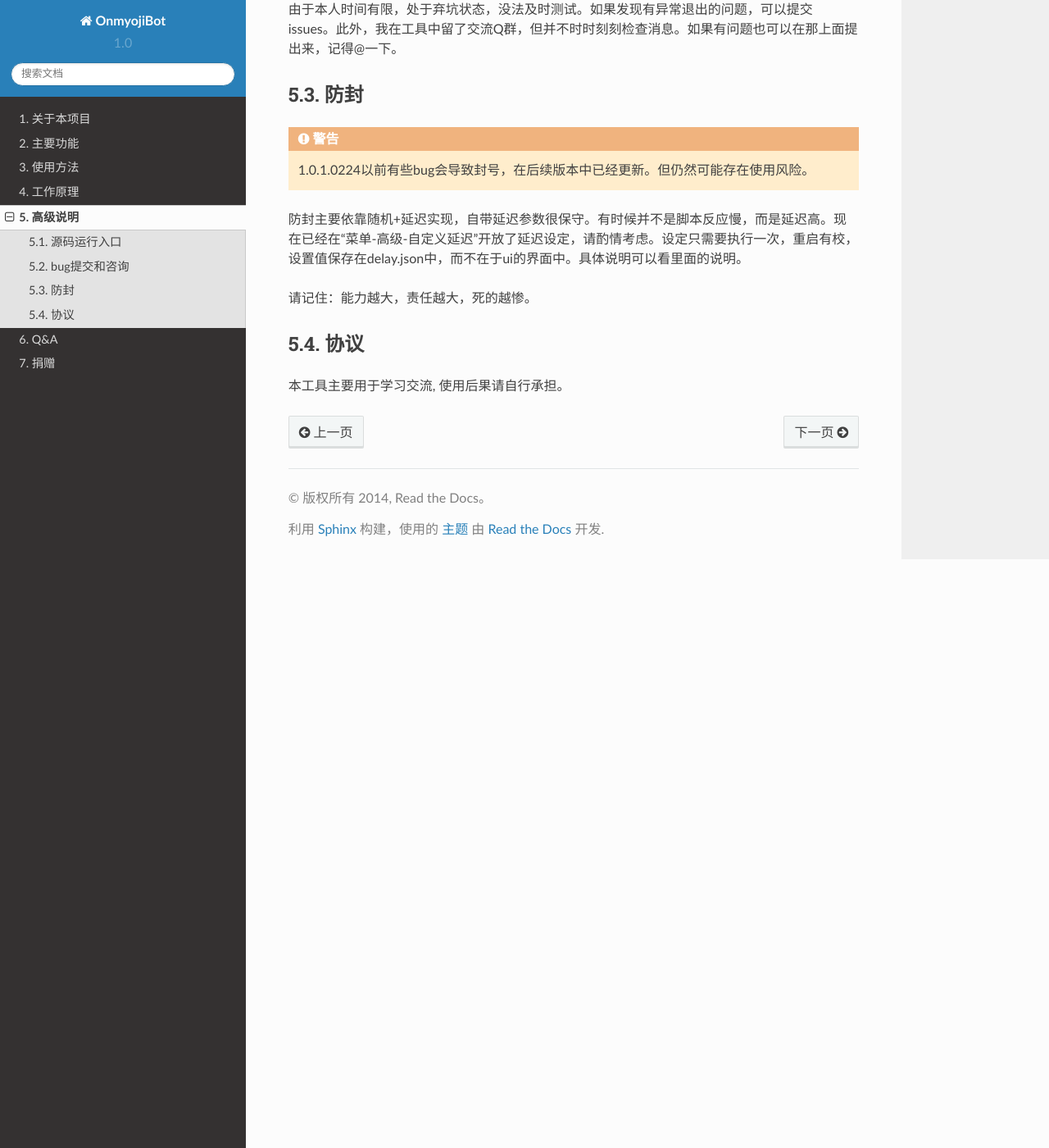
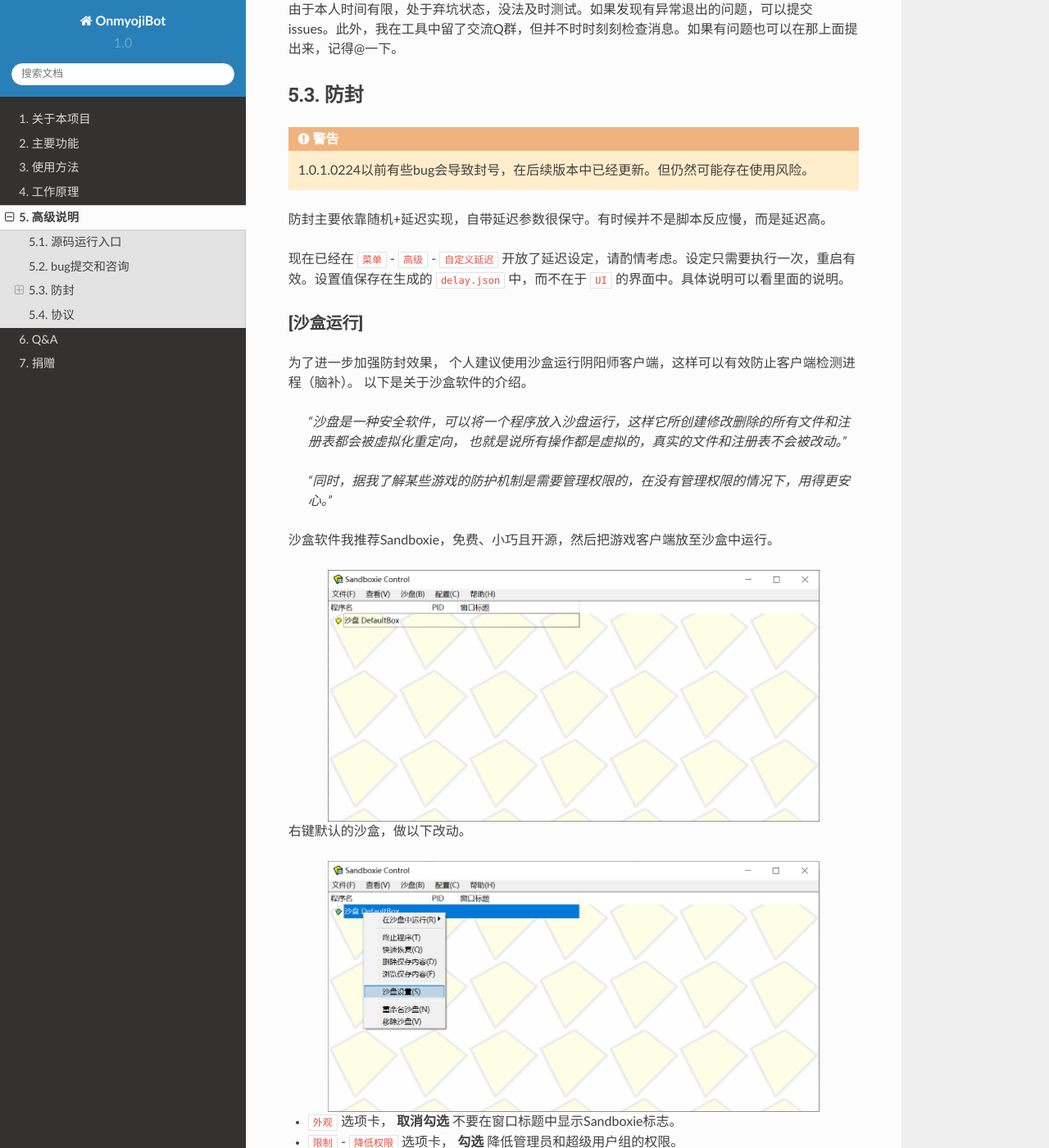
Before and after one commit to bcat95/doc_OnmyojiBot, a Sphinx documentation site: the page built from docs/advance.rst, in a window 1280 px wide and 1400 px high, scrolled down 867 px. Shown: the whole window at 82% size. Built offline with Sphinx 7.4.7 and the Read the Docs theme 2.0.0, drawn with Linux system fonts in a browser that asks for light colours; some of the changed text lies outside the part shown.

Commit message:
add sandboxie

```diff
--- a/docs/advance.rst
+++ b/docs/advance.rst
@@ -30,9 +30,45 @@
 .. warning::
     1.0.1.0224以前有些bug会导致封号，在后续版本中已经更新。但仍然可能存在使用风险。
 
-防封主要依靠随机+延迟实现，自带延迟参数很保守。有时候并不是脚本反应慢，而是延迟高。现在已经在“菜单-高级-自定义延迟”开放了延迟设定，请酌情考虑。设定只需要执行一次，重启有校，设置值保存在delay.json中，而不在于ui的界面中。具体说明可以看里面的说明。
+防封主要依靠随机+延迟实现，自带延迟参数很保守。有时候并不是脚本反应慢，而是延迟高。
 
-请记住：能力越大，责任越大，死的越惨。
+现在已经在 ``菜单`` - ``高级`` - ``自定义延迟`` 开放了延迟设定，请酌情考虑。设定只需要执行一次，重启有效。设置值保存在生成的 ``delay.json`` 中，而不在于 ``UI`` 的界面中。具体说明可以看里面的说明。
+
+[沙盒运行]
+^^^^^^^^^^^
+
+为了进一步加强防封效果， 个人建议使用沙盒运行阴阳师客户端，这样可以有效防止客户端检测进程（脑补）。
+以下是关于沙盒软件的介绍。
+
+    *“沙盘是一种安全软件，可以将一个程序放入沙盘运行，这样它所创建修改删除的所有文件和注册表都会被虚拟化重定向，
+    也就是说所有操作都是虚拟的，真实的文件和注册表不会被改动。”*
+
+    *“同时，据我了解某些游戏的防护机制是需要管理权限的，在没有管理权限的情况下，用得更安心。”*
+
+沙盒软件我推荐Sandboxie，免费、小巧且开源，然后把游戏客户端放至沙盒中运行。
+
+.. image:: ../imgs/sandboxie.png
+    :width: 600 px
+    :align: center
+
+右键默认的沙盒，做以下改动。
+
+.. image:: ../imgs/sandboxie_setting.png
+    :width: 600 px
+    :align: center
+
+* ``外观`` 选项卡， **取消勾选** 不要在窗口标题中显示Sandboxie标志。
+* ``限制`` - ``降低权限`` 选项卡， **勾选** 降低管理员和超级用户组的权限。
+
+下来，我们就可以启动游戏了，在默认沙盘上右键，选择游戏运行的路径，启动即可。
+
+.. image:: ../imgs/sandboxie_run.png
+    :width: 600 px
+    :align: center
+
+如果需要双开，则再 ``创建新沙盘`` ，重复上述动作就行。
+
+**请记住：能力越大，责任越大，死的越惨。**
 
 协议
 ++++++
```
Also changed, not shown: docs/principles.rst (+8 -1 lines), imgs/sandboxie.png (added), imgs/sandboxie_run.png (added), imgs/sandboxie_setting.png (added).
